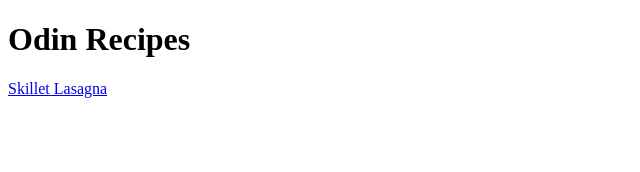
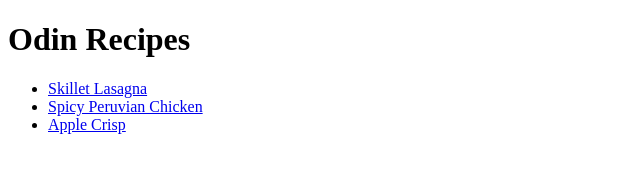
Before and after one commit to phuttonn/odin-recipes, a plain HTML site: page index.html in a window 1280 px wide. Shown: the whole page, without its empty margins (0-640 px from the left). Drawn offline with Linux system fonts and the light colour scheme.

Commit message:
Link apple-crisp.html to index

```diff
--- a/index.html
+++ b/index.html
@@ -6,7 +6,10 @@
 </head>
 <body>
     <h1>Odin Recipes</h1>
-
-    <a href="./recipes/lasagna.html">Skillet Lasagna</a>
+    <ul>
+        <li><a href="./recipes/lasagna.html">Skillet Lasagna</a></li>
+        <li><a href="./recipes/spicy-peruvian-chicken.html">Spicy Peruvian Chicken</a></li>
+        <li><a href="./recipes/apple-crisp.html">Apple Crisp</a></li>
+    </ul>
 </body>
 </html>
```
